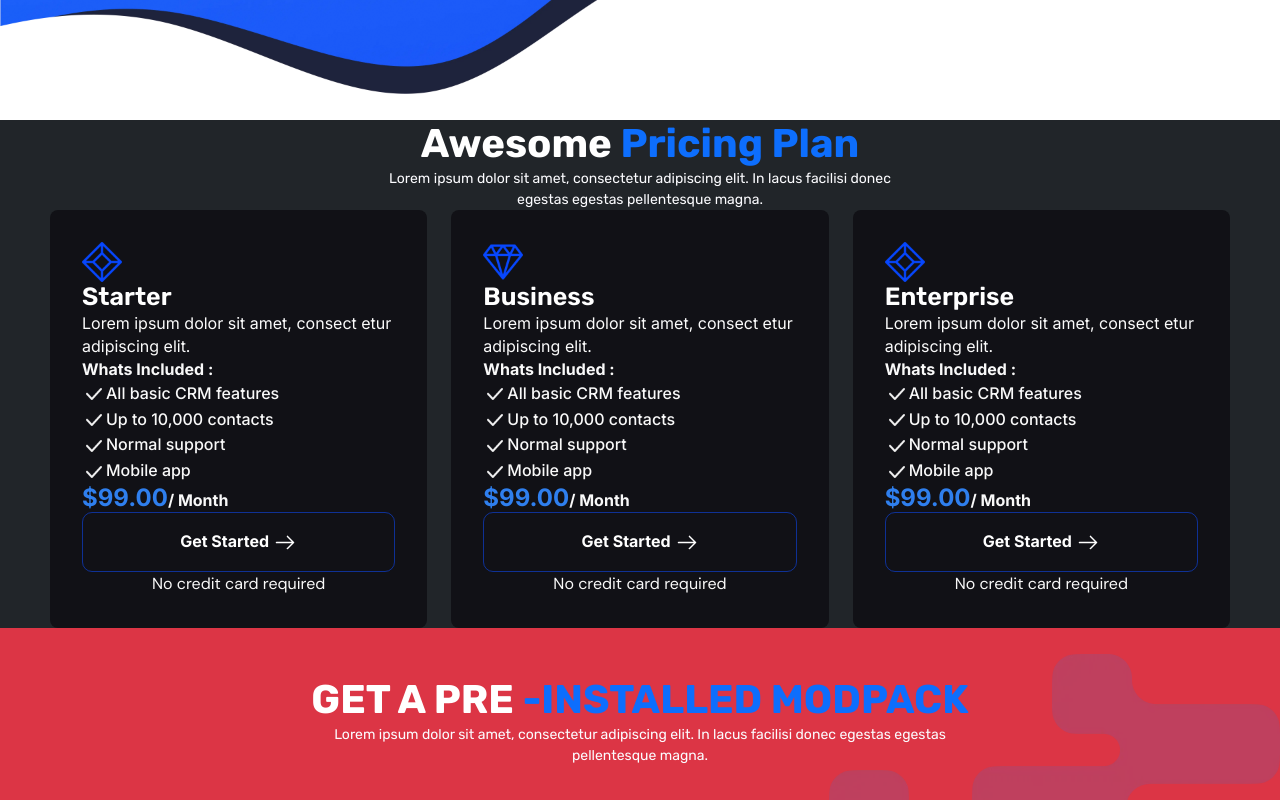
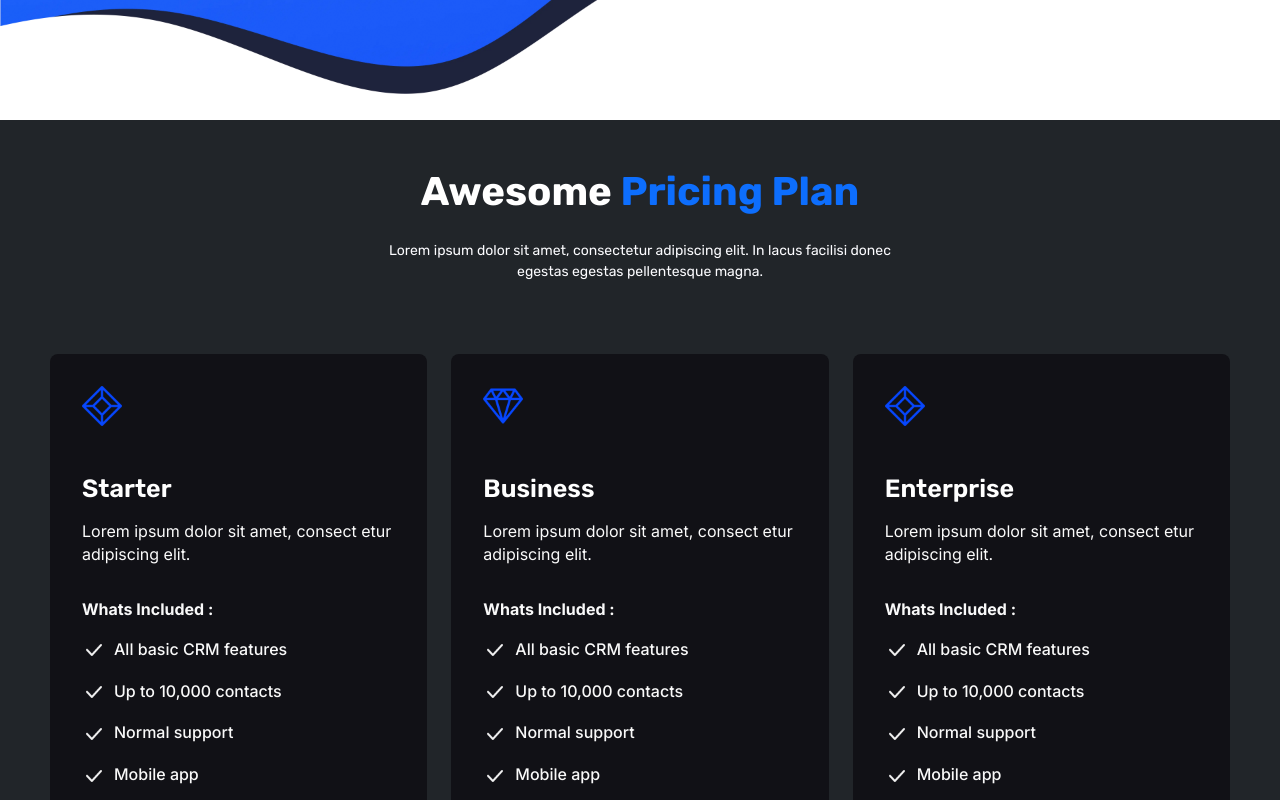
Before and after one commit to ashok-kumar-032/bot-hosting, a React (Create React App) app: page / in a window 1280 px wide. Shown: the part 680-1480 px from the top of the page. Built offline with nearby package versions, Linux system fonts and the light colour scheme.

Commit message:
pricing section add card hover effec

```diff
--- a/src/components/common/Helper.jsx
+++ b/src/components/common/Helper.jsx
@@ -129,6 +129,8 @@ export const pricing_data = [
   {
     topimg: price1,
     main_heading: "Starter",
+    normalpara:"",
+    mobilepara:"opcity-25",
   },
   {
     topimg: price2,
@@ -137,5 +139,7 @@ export const pricing_data = [
   {
     topimg: price1,
     main_heading: "Enterprise",
+    normalpara:"",
+    mobilepara:"",
   },
 ];
--- a/src/components/home/Pricing.jsx
+++ b/src/components/home/Pricing.jsx
@@ -1,16 +1,16 @@
 import React from "react";
 import { Col, Container, Row } from "react-bootstrap";
 import checkmark from "../../assets/img/png/checkmark.png";
-import rightarrow from "../../assets/img/png/started_r_arrow.png"
+import rightarrow from "../../assets/img/png/started_r_arrow.png";
 const Pricing = ({ Price }) => {
   return (
     <>
-      <section className="bg-dark">
+      <section className="bg-dark py-5">
         <Container>
           <h2 className="common_heading text-center">
             Awesome <span className="clr_blue">Pricing Plan</span>
           </h2>
-          <p className="common_para mw_550 mx-auto">
+          <p className="common_para mw_550 mx-auto mb-4 pt-4 pb-5">
             Lorem ipsum dolor sit amet, consectetur adipiscing elit. In lacus
             facilisi donec egestas egestas pellentesque magna.
           </p>
@@ -18,64 +18,91 @@ const Pricing = ({ Price }) => {
             {Price.map((price, plan) => {
               return (
                 <Col key={plan}>
-                  <div className="p-3 bg_darkblack rounded-3">
+                  <div className="p-3 bg_darkblack rounded-3 pricing_card">
                     <div className="p-3">
                       <div>
                         <img className="w_40" src={price.topimg} alt="dimand" />
                       </div>
-                      <h3 className="clr_white fw-semibold ff_rubik fs_6xl mb-0">
+                      <h3 className="clr_white fw-semibold ff_rubik fs_6xl mb-0 pt-5">
                         {price.main_heading}
                       </h3>
-                      <p className="clr_white200 fs_lg fw-normal ff_inter lh_143 mb-0">
-                      Lorem ipsum dolor sit amet, consect
-etur adipiscing elit.
+                      <p className="clr_white200 fs_lg fw-normal ff_inter lh_143 mb-0 pt-3">
+                        Lorem ipsum dolor sit amet, consect etur adipiscing
+                        elit.
                       </p>
-                      <h5 className="clr_white300 fs_lg fw-bold ff_inter lh_143 mb-0">
+                      <h5 className="clr_white300 fs_lg fw-bold ff_inter lh_143 mb-0 pt-3 mt-3">
                         Whats Included :
                       </h5>
-                      <div className="d-flex align-items-center">
+                      <div className="d-flex align-items-center pt-3">
                         <div>
-                          <img className="w_24" src={checkmark} alt="checkmark" />
+                          <img
+                            className="w_24"
+                            src={checkmark}
+                            alt="checkmark"
+                          />
                         </div>
-                        <p className="clr_white300 fs_lg fw-medium ff_inter lh_143 mb-0">
+                        <p className="ps-2 clr_white300 fs_lg fw-medium ff_inter lh_143 mb-0">
                           All basic CRM features
                         </p>
                       </div>
-                    <div className="d-flex align-items-center">
+                      <div className="d-flex align-items-center pt-3">
                         <div>
-                        <img className="w_24" src={checkmark} alt="checkmark" />
+                          <img
+                            className="w_24"
+                            src={checkmark}
+                            alt="checkmark"
+                          />
                         </div>
-                    <p className="clr_white300 fs_lg fw-medium ff_inter lh_143 mb-0">
+                        <p className="ps-2 clr_white300 fs_lg fw-medium ff_inter lh_143 mb-0">
                           Up to 10,000 contacts
                         </p>
                       </div>
-                     <div className="d-flex align-items-center">
+                      <div className="d-flex align-items-center pt-3">
                         <div>
-                        <img className="w_24" src={checkmark} alt="checkmark" />
+                          <img
+                            className="w_24"
+                            src={checkmark}
+                            alt="checkmark"
+                          />
                         </div>
                         <p
-                        className={`clr_white300 fs_lg fw-medium ff_inter lh_143 mb-0 ${price.normalpara}`}
-
-                      >Normal support</p>
+                          className={`ps-2 clr_white300 fs_lg fw-medium ff_inter lh_143 mb-0 ${price.normalpara}`}
+                        >
+                          Normal support
+                        </p>
                       </div>
-                      <div className="d-flex align-items-center">
+                      <div className="d-flex align-items-center pt-3">
                         <div>
-                        <img className="w_24" src={checkmark} alt="checkmark" />
+                          <img
+                            className="w_24"
+                            src={checkmark}
+                            alt="checkmark"
+                          />
                         </div>
                         <p
-                        className={`clr_white300 fs_lg fw-medium ff_inter lh_143 mb-0 ${price.mobilepara}`}
-                      >Mobile app</p>
+                          className={`clr_white300 ps-2 fs_lg fw-medium ff_inter lh_143 mb-0 ${price.mobilepara}`}
+                        >
+                          Mobile app
+                        </p>
                       </div>
 
-                      <h4 className="ff_inter fw-bold clr_offblue mb-0">
+                      <h4 className="ff_inter fw-bold clr_offblue mb-0 pt-3 mt-3">
                         $99.00
-                        <span className="clr_white300 fs_lg fw-normel ff_inter lh_143 mb-0">
+                        <span className="clr_white300 fs_lg fw-normal ff_inter lh_143 mb-0">
                           / Month
                         </span>
                       </h4>
-                      <button className="started_btn ff_inter fw-normal clr_white fw-bold py-3 w-100 ">Get Started
-                      <img src={rightarrow} className="ps-1" alt="right arrow" /></button>
-                      <p className="ff_dmsans fw-normal clr_white300 fs_lg mb-0 text-center">No credit card required</p>
+                      <button className="pricing_startup_btn ff_inter fw-normal clr_white fw-bold py-3 mt-5 w-100 ">
+                        Get Started
+                        <img
+                          src={rightarrow}
+                          className="ps-1"
+                          alt="right arrow"
+                        />
+                      </button>
+                      <p className="ff_dmsans fw-normal clr_white300 fs_lg mb-0 pt-3 mt-1 text-center">
+                        No credit card required
+                      </p>
                     </div>
                   </div>
                 </Col>
--- a/src/sumit.css
+++ b/src/sumit.css
@@ -59,8 +59,15 @@
 .w_48 {
     width: 48px;
 }
-.w_24{width: 24px;}
-.w_40{width: 40px;}
+
+.w_24 {
+    width: 24px;
+}
+
+.w_40 {
+    width: 40px;
+}
+
 .h_48 {
     height: 48px;
 }
@@ -68,7 +75,10 @@
 .lh_143 {
     line-height: 143%;
 }
-.mw_550{max-width: 550px;}
+
+.mw_550 {
+    max-width: 550px;
+}
 
 .mw_165 {
     max-width: 165px;
@@ -82,6 +92,7 @@
 .feature_card:hover {
     transform: scale(1.04);
 }
+
 /* modpack components start */
 .popular_btn {
     border-radius: 10px;
@@ -147,6 +158,19 @@
     background-size: 100% 100%;
 }
 
+/* pricing section start */
+.pricing_startup_btn {
+    border: 1px solid rgba(14, 75, 254, 0.55);
+    background-color: transparent;
+    border-radius: 10px;
+    transition: all 300ms linear;
+}
+.pricing_card:hover{transform: translateY(-30px);}
+.pricing_card{transition: all 300ms linear;}
+.pricing_startup_btn{transition: all 300ms linear;}
+.pricing_card:hover .pricing_startup_btn {
+    background: linear-gradient(27deg, rgba(0, 63, 243, 0.80) 0%, rgba(48, 156, 255, 0.80) 100%), #2898FF;
+}
 
 @media (min-width:576px) {}
 
```
Lines whose indentation alone changed are shown as unchanged.
